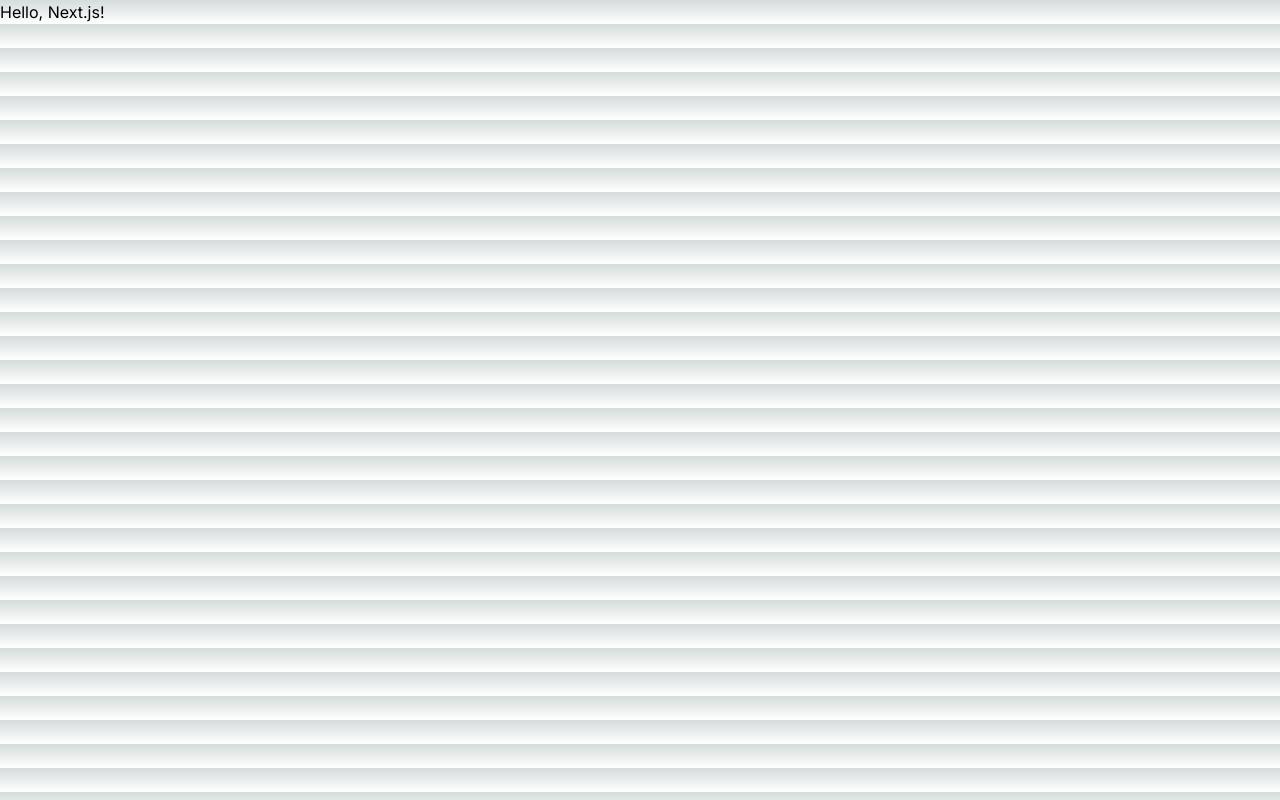
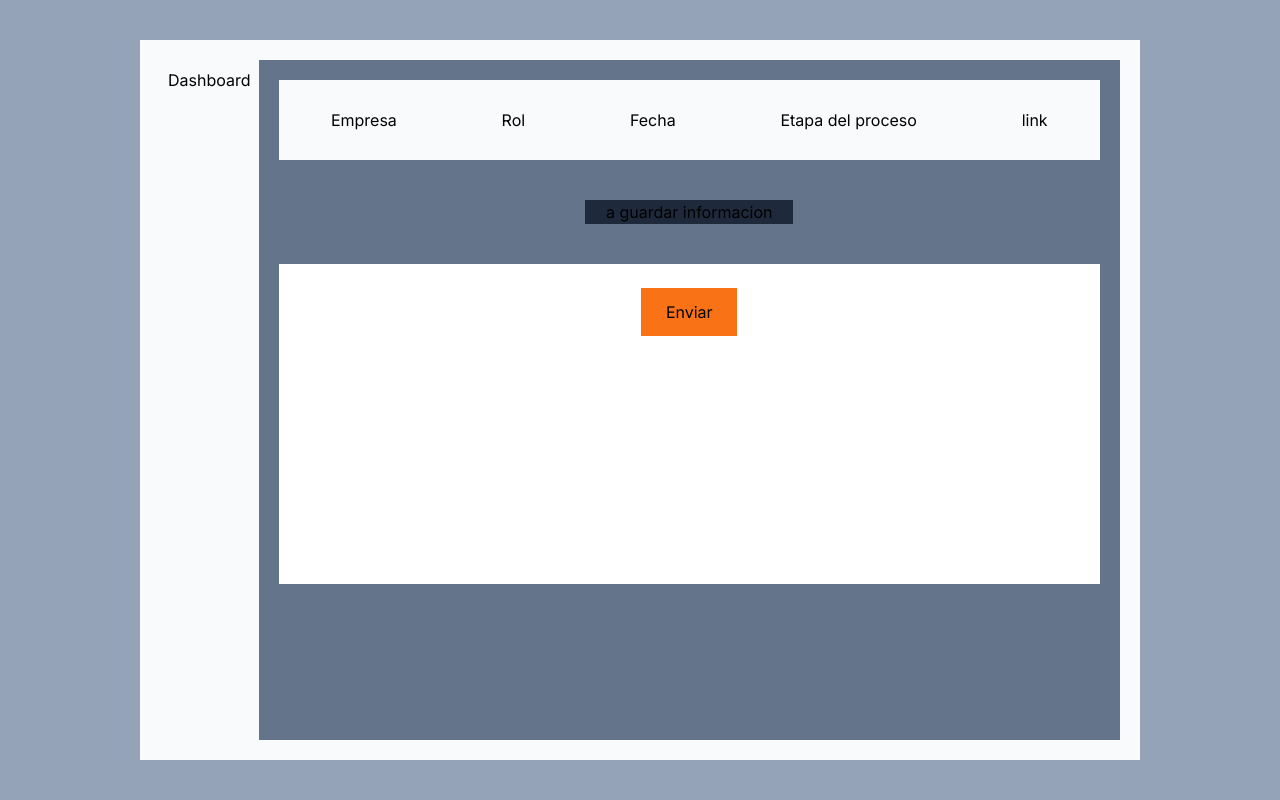
Before and after one commit to Lucas-aquiles/work-app, a Next.js app: page / in a window 1280 px wide. Built offline with nearby package versions, Linux system fonts and the light colour scheme.

Commit message:
save in local the data

```diff
--- /dev/null
+++ b/src/app/components/Card.tsx
@@ -0,0 +1,31 @@
+import React, { ReactNode } from 'react';
+
+interface CardProps {
+  children: {
+    empresa: string;
+    rol: string;
+    fecha: any;
+    proceso: string;
+    link: string;
+  };
+}
+
+const Card: React.FC<CardProps> = ({ children }) => {
+  return (
+    <div className="h-20 w-full  bg-slate-50 flex flex-row   justify-around  items-center">
+
+    <h2> {children.empresa}  </h2>
+    <h2> {children.rol}  </h2>
+    <h2> {children.fecha}  </h2>
+    <h2> {children.proceso}  </h2>
+    <h2> {children.link}  </h2>
+
+
+
+
+      </div>
+
+  );
+};
+
+export default Card;
--- /dev/null
+++ b/src/app/components/DataComponent.tsx
@@ -0,0 +1,66 @@
+"use client"
+import { useState, useEffect, ChangeEvent } from 'react';
+
+interface ChildrenData {
+  empresa: string;
+  rol: string;
+  fecha: string;
+  proceso: string;
+  link: string;
+  id:number
+}
+
+const DataComponent: React.FC = () => {
+  const [data, setData] = useState<ChildrenData>({
+    empresa: '',
+    rol: '',
+    fecha: '',
+    proceso: '',
+    link: '',
+    id:0,
+  });
+
+  useEffect(() => {
+    // Cuando el componente se monta, obtener el objeto almacenado en LocalStorage (si existe)
+    const storedData = localStorage.getItem('myData');
+    console.log(storedData)
+    if (storedData) {
+      setData(JSON.parse(storedData));
+    }
+  }, []);
+
+  const handleChange = (event: ChangeEvent<HTMLInputElement>) => {
+    const { name, value } = event.target;
+    setData((prevData) => ({
+      ...prevData,
+      [name]: value,
+    }));
+  };
+
+  const handleEnviar = () => {
+    // Guardar los datos en el LocalStorage
+    localStorage.setItem('myData', JSON.stringify(data));
+    // Realizar alguna acción adicional aquí si es necesario
+  };
+
+  return (
+    <div className='w-full h-2/4 bg-white flex flex-col items-center'>
+      <div className='flex flex-row w-full justify-around'>
+        <input className="w-36" type="text" name="empresa" value={data.empresa} onChange={handleChange} />
+        <input className="w-28" type="text" name="rol" value={data.rol} onChange={handleChange} />
+        <input className="w-28" type="text" name="fecha" value={data.fecha} onChange={handleChange} />
+        <input className="w-28" type="text" name="proceso" value={data.proceso} onChange={handleChange} />
+        <input type="text" name="link" value={data.link} onChange={handleChange} />
+      </div>
+      <button onClick={handleEnviar} className='bg-orange-500 w-24 h-12'>Enviar</button>
+      {/* Aquí agrega más campos de input para las otras propiedades del objeto */}
+      <h2>{data.empresa}</h2>
+      <h2>{data.rol}</h2>
+      <h2>{data.fecha}</h2>
+      <h2>{data.proceso}</h2>
+      <h2>{data.link}</h2>
+    </div>
+  );
+}
+
+export default DataComponent;
--- a/src/app/page.tsx
+++ b/src/app/page.tsx
@@ -1,3 +1,33 @@
-export default function Page() {
-  return <h1>Hello, Next.js!</h1>
-}
+import React from 'react';
+import Card from './components/Card';
+import DataComponent from './components/DataComponent';
+
+const titles: { empresa: string; rol: string, fecha: any, proceso:string, link: string  } = {
+  empresa: "Empresa",
+  rol: "Rol",
+  fecha:"Fecha",
+  proceso:"Etapa del proceso",
+  link:"link",
+
+};
+
+const Page: React.FC = () => {
+  return (
+    <div className="p-10 w-full h-screen bg-slate-400 flex justify-center">
+      <div className="h-full w-5/6 bg-slate-50 flex flex-row p-5">
+        <div className="p-2">
+          <h2>Dashboard</h2>
+        </div>
+        <div className='w-full h-90 bg-slate-500 p-5 flex  flex-col items-center '>
+        <Card children={titles}/>
+        <button className='bg-slate-800 w-52 m-10 '>a guardar informacion</button>
+        <DataComponent/>
+
+        </div>
+
+      </div>
+    </div>
+  );
+};
+
+export default Page;
```
